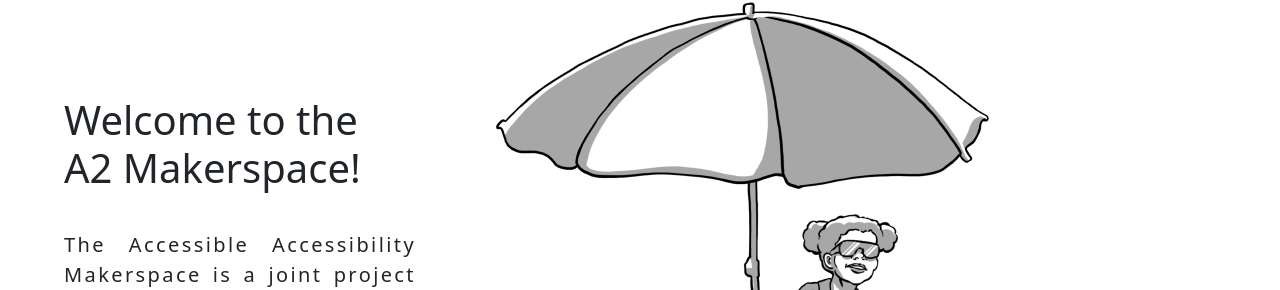
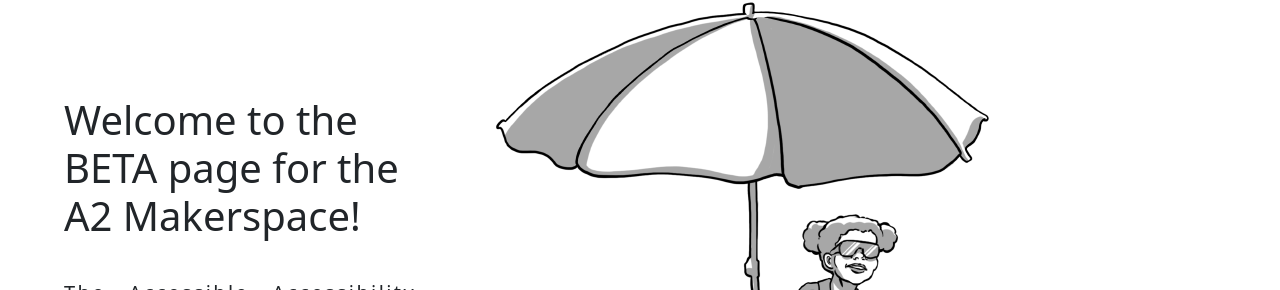
Before and after one commit to AABL-Lab/AccessibleMakerspace, a React (Create React App) app: page / in a window 1280 px wide. Shown: the part 335-625 px from the top of the page. Built offline with nearby package versions, Linux system fonts and the light colour scheme.

Commit message:
added todo list, BETA to index page

```diff
--- a/src/Pages/index.js
+++ b/src/Pages/index.js
@@ -23,7 +23,7 @@ const [indexText, setText] = useState ('');
           <div class="landing-page-container">
             <div class="landing-page-content">
               <div class="landing-page-text">
-                <h1>Welcome to the A2 Makerspace!</h1>
+                <h1>Welcome to the BETA page for the A2 Makerspace!</h1>
                 <br/>
                 <p>{indexText}</p>
                 <div class="about-button-container">
```
Also changed, not shown: todo.txt (added), 1 other file (tests, documents, lock files or other folders).
